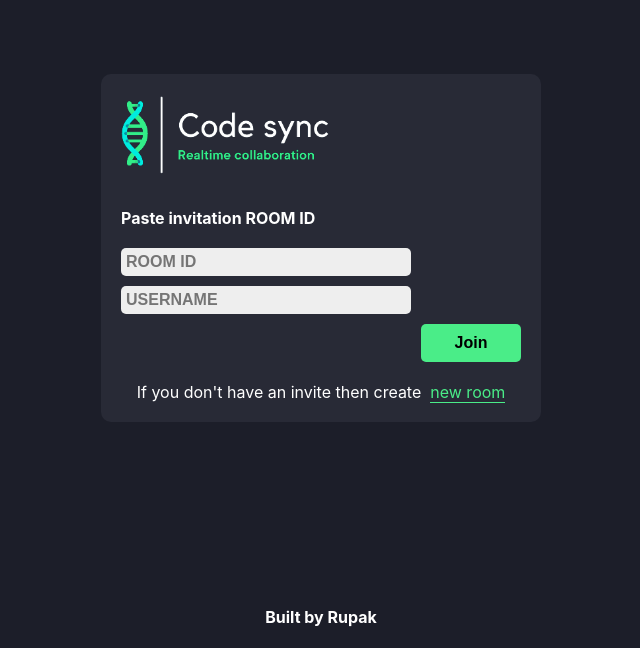
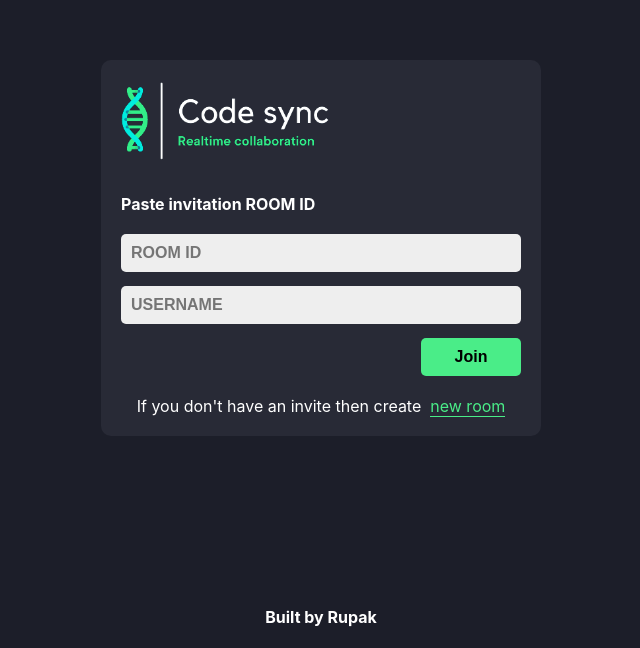
Before and after one commit to rupak5/realtime-code-editor, a React (Create React App) app: page / in a window 1280 px wide. Shown: the part 152-800 px from the top of the page, without its empty margins (319-959 px from the left). Built offline with nearby package versions, Linux system fonts and the light colour scheme.

Commit message:
Update App.css

```diff
--- a/src/App.css
+++ b/src/App.css
@@ -215,15 +215,14 @@ footer a:hover {
 }
 
 .inputBox {
-  padding: 5px;
+  padding: 10px;
   border-radius: 5px;
   outline: none;
   border: none;
-  margin-bottom: 10px;
+  margin-bottom: 14px;
   background: #eee;
   font-size: 16px;
   font-weight: bold;
-  width: 70%;
 }
 
 .sendBtn,
```
